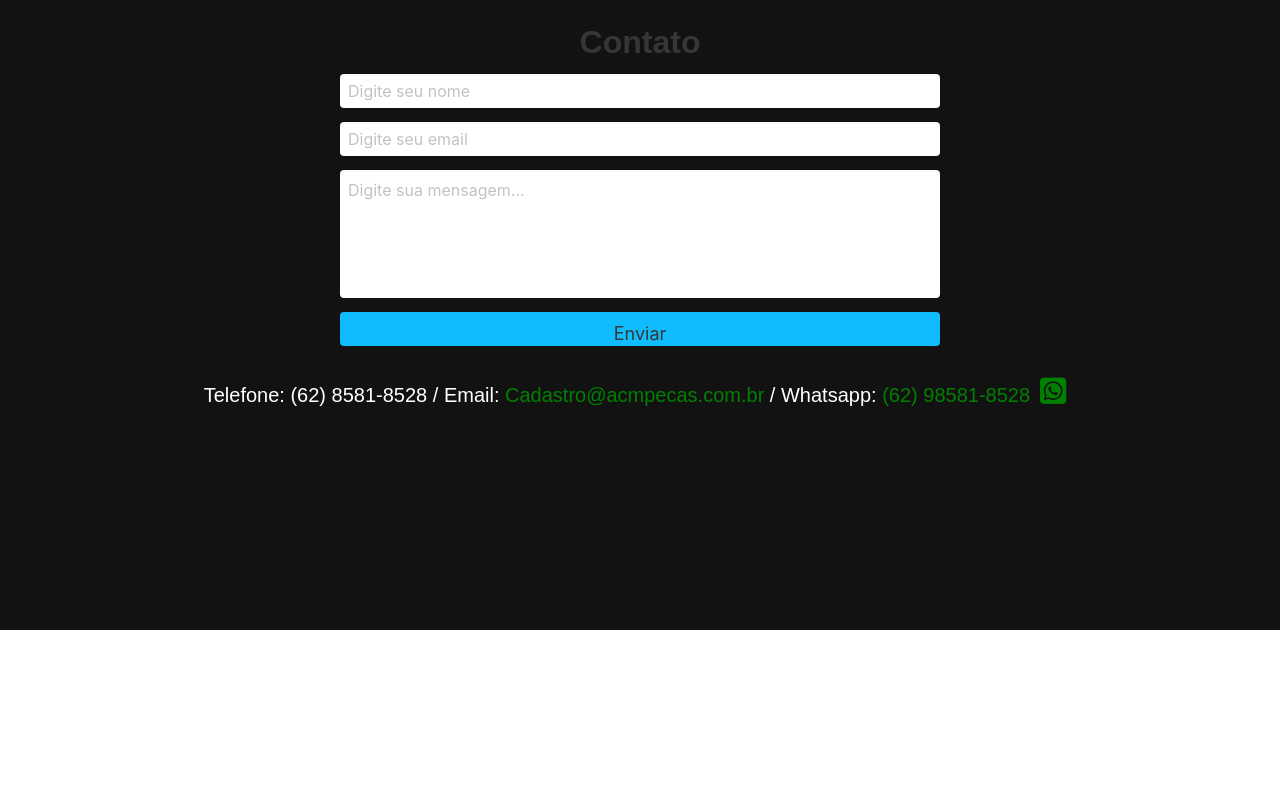
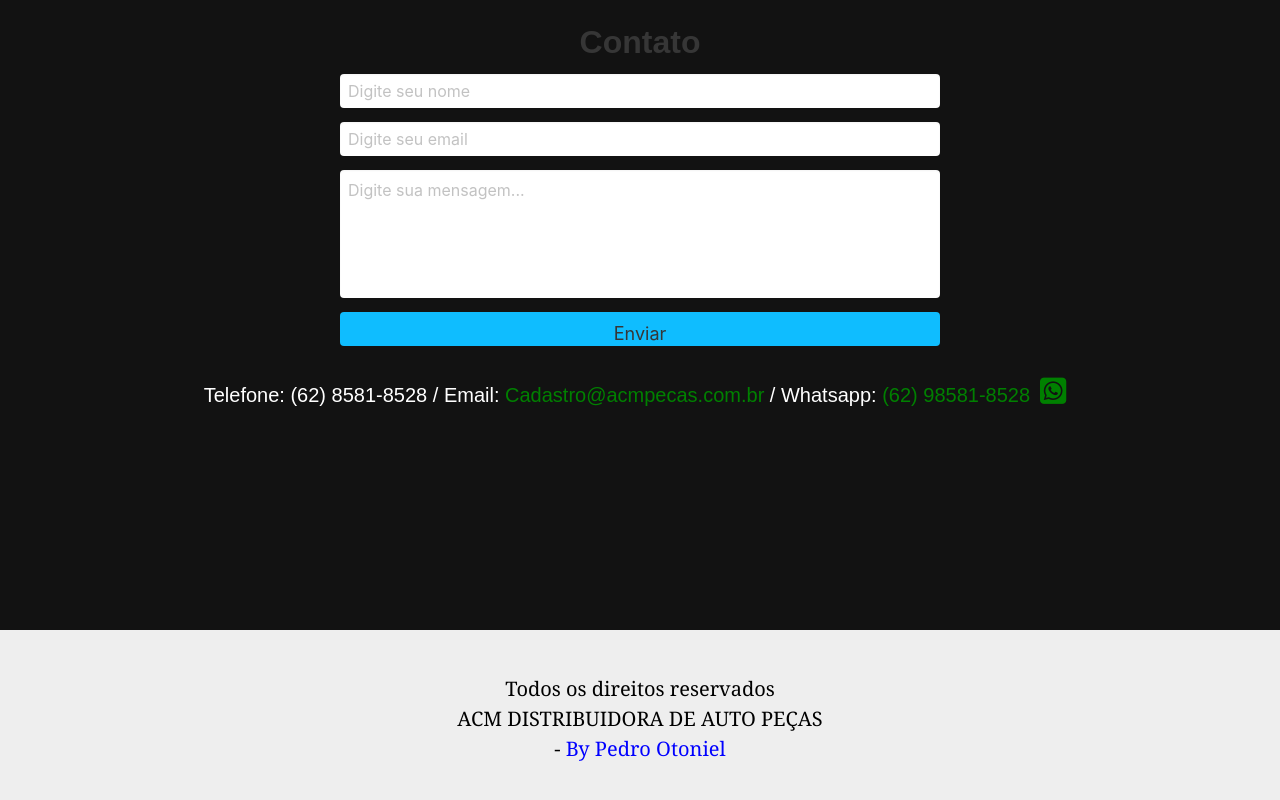
Before and after one commit to pedrootoniel/acmpecas, a React (Create React App) app: page / in a window 1280 px wide. Shown: the part 1510-2310 px from the top of the page. Before the commit the page ends 2140 px from the top, so only its background shows below. Built offline with nearby package versions, Linux system fonts and the light colour scheme.

Commit message:
UPDATE 29-11 PEDRO

```diff
--- a/src/App.js
+++ b/src/App.js
@@ -6,6 +6,7 @@ import Header from './Components/Header'
 import About from './Components/About'
 import Home from './Components/Home';
 import Singup from './Pages/Singup'
+import Footer from './Components/Footer'
 
 function App() {
   return (
@@ -18,6 +19,7 @@ function App() {
       <About />
       <Home />
       <Singup />
+      <Footer />
       <Global />
     </Router>
 
```
